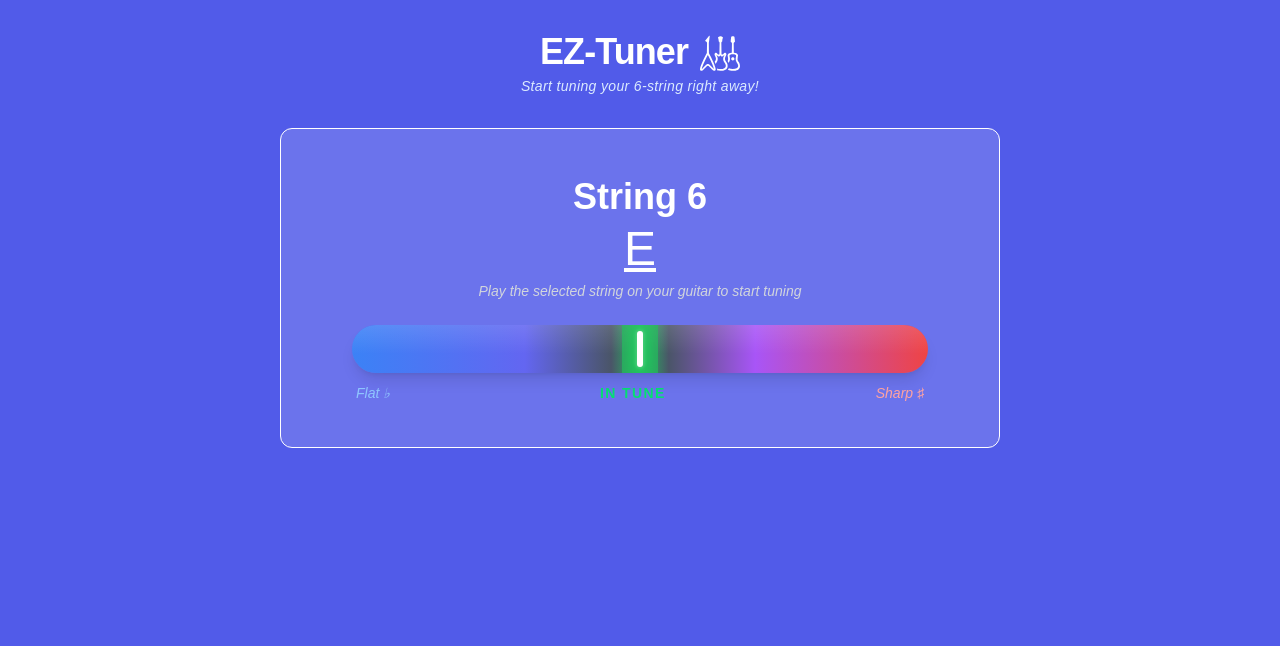
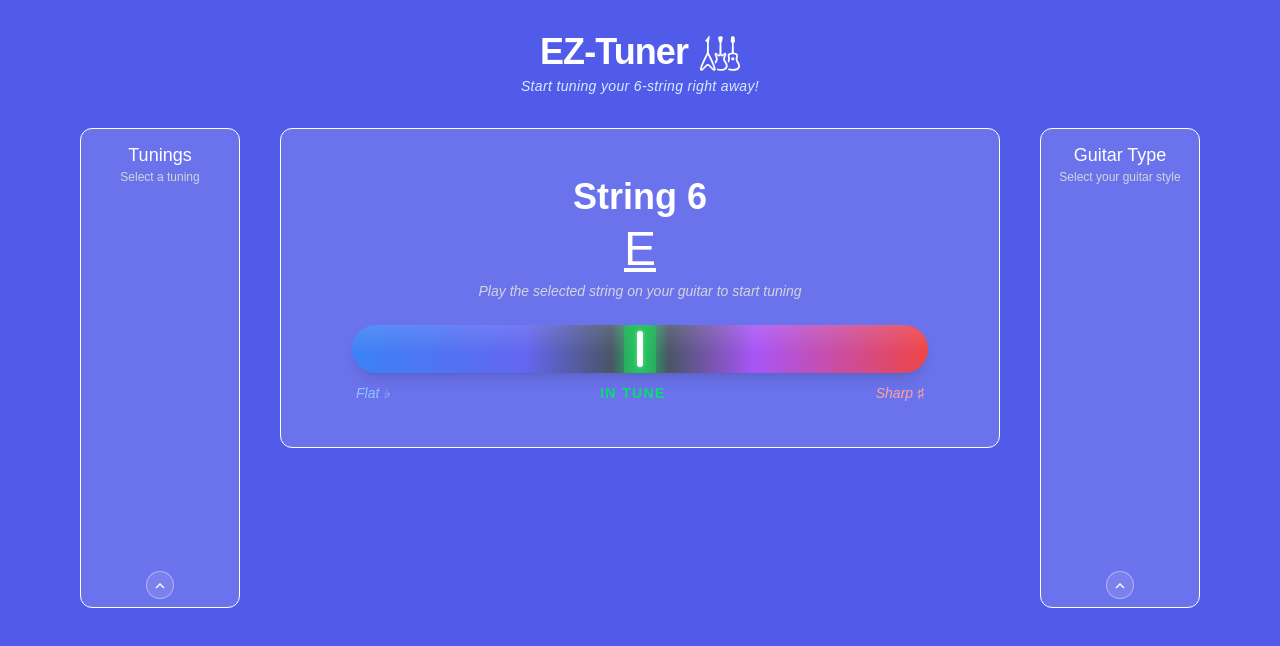
Before and after one commit to connorklee0/ez-tuner, a Next.js app: page / in a window 1280 px wide. Shown: the top 646 px of the page. Built offline with nearby package versions, Linux system fonts and the light colour scheme.

Commit message:
create collapsible card component

```diff
--- a/app/page.tsx
+++ b/app/page.tsx
@@ -1,9 +1,17 @@
 import DisplayWrapper from "@/components/Tuner Display/DisplayWrapper";
+import CollapsibleCard from "@/components/CollapsibleCard";
 
 export default function Home() {
   return (
-    <div className="flex items-center justify-center">
-      <DisplayWrapper />
+    <div className="flex flex-col items-center justify-center">
+      <div className="flex gap-10">
+        <CollapsibleCard title={"Tunings"} subtitle={"Select a tuning"} />
+        <DisplayWrapper />
+        <CollapsibleCard
+          title={"Guitar Type"}
+          subtitle={"Select your guitar style"}
+        />
+      </div>
     </div>
   );
 }
--- /dev/null
+++ b/components/CollapsibleCard.jsx
@@ -0,0 +1,49 @@
+"use client";
+
+import { useState } from "react";
+import { ExpandLess } from "@mui/icons-material";
+
+const CollapsibleCard = ({ title, subtitle, children }) => {
+  const [isOpen, setIsOpen] = useState(true);
+
+  return (
+    <div
+      className={`flex flex-col items-center border w-40 rounded-xl bg-white/15 px-2 transition-all duration-300 ease-in-out ${
+        isOpen ? "h-120" : "h-28"
+      }`}
+    >
+      {/* Header */}
+      <div className="flex flex-col items-center pt-3 shrink-0">
+        <span className="text-lg font-medium">{title}</span>
+        <span className="text-xs text-gray-300">{subtitle}</span>
+      </div>
+
+      {/* Content */}
+      <div
+        className={`w-full flex-1 overflow-hidden transition-all duration-300 ease-in-out ${
+          isOpen ? "opacity-100" : "opacity-0"
+        }`}
+      >
+        {children}
+      </div>
+
+      {/* Toggle button */}
+      <div className="shrink-0 py-2">
+        <button
+          onClick={() => setIsOpen(!isOpen)}
+          className="flex items-center justify-center w-7 h-7 rounded-full border border-white/40 bg-white/10 hover:bg-white/20 cursor-pointer transition-all duration-300 ease-in-out"
+        >
+          <div
+            className={`transition-transform duration-300 ease-in-out ${
+              isOpen ? "rotate-0" : "rotate-180"
+            }`}
+          >
+            <ExpandLess sx={{ fontSize: 18 }} />
+          </div>
+        </button>
+      </div>
+    </div>
+  );
+};
+
+export default CollapsibleCard;
--- a/components/Tuner Display/TunerBar.jsx
+++ b/components/Tuner Display/TunerBar.jsx
@@ -27,8 +27,8 @@ const TunerBar = ({ cents = 0 }) => {
           <div
             className={`absolute top-0 bottom-0 transition-all duration-300 ${isInTune ? "opacity-60" : "opacity-25"}`}
             style={{
-              left: "calc(50% - 18px)",
-              width: "36px",
+              left: "calc(50% - 16px)",
+              width: "32px",
               background: "#22c55e",
             }}
           />
--- a/package.json
+++ b/package.json
@@ -9,6 +9,10 @@
     "lint": "eslint"
   },
   "dependencies": {
+    "@emotion/react": "^11.14.0",
+    "@emotion/styled": "^11.14.1",
+    "@mui/icons-material": "^7.3.9",
+    "@mui/material": "^7.3.9",
     "next": "16.1.6",
     "react": "19.2.3",
     "react-dom": "19.2.3"
```
Also changed, not shown: 1 other file (tests, documents, lock files or other folders).
